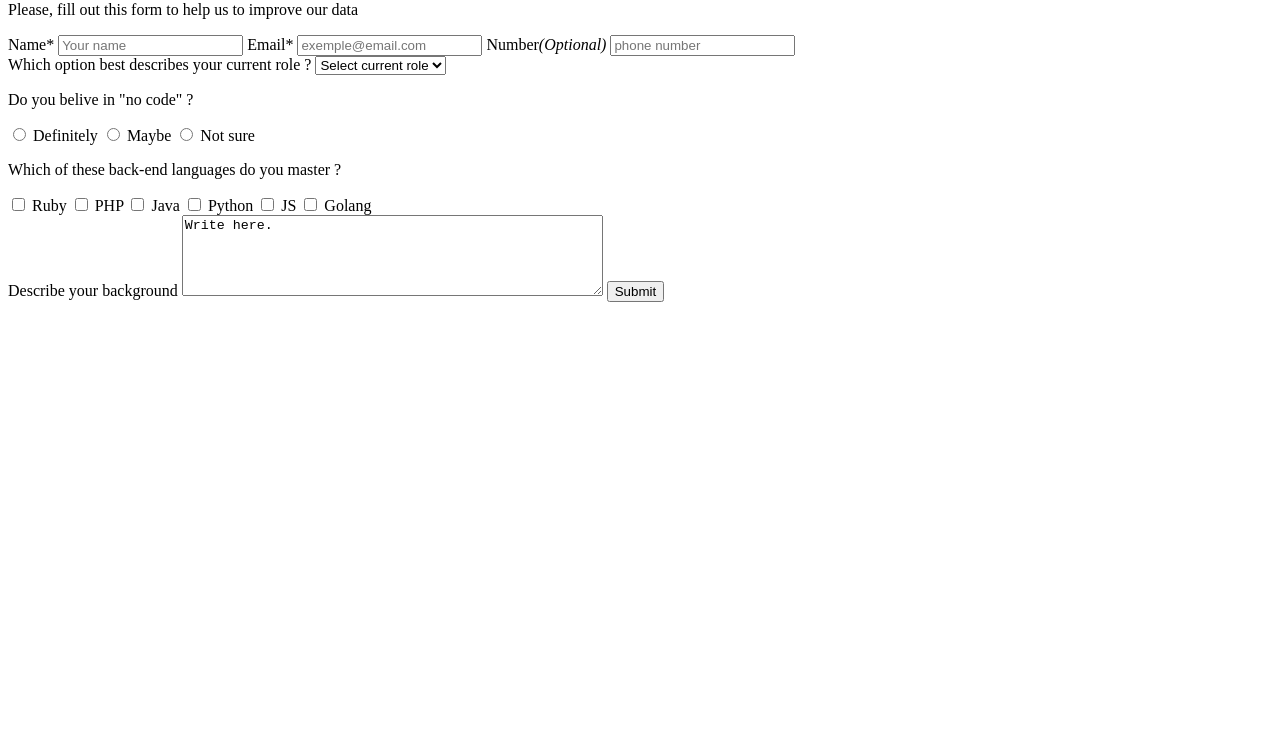
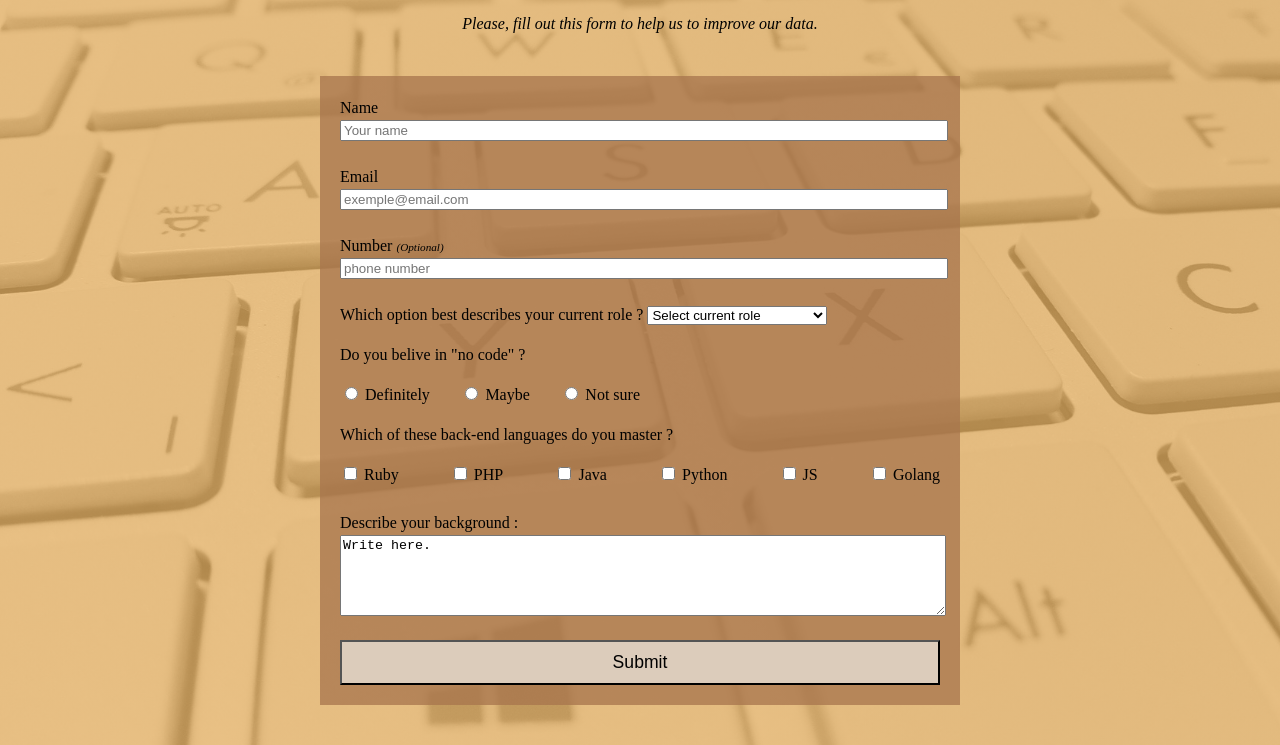
Before and after one commit to Ben-Yeuse/Survey-Form-FCC, a plain HTML site: page index.html in a window 1280 px wide. Shown: the part 79-824 px from the top of the page. Before the commit the page ends 800 px from the top, so only its background shows below. Drawn offline with Linux system fonts and the light colour scheme.

Commit message:
Add design

```diff
--- a/index.html
+++ b/index.html
@@ -3,18 +3,22 @@
 <head>
     <meta charset="UTF-8">
     <meta name="viewport" content="width=device-width, initial-scale=1.0">
+    <link rel="stylesheet" type="text/css" href="style.css" media="screen" />
     <title>Survey Form</title>
 </head>
 <body>
+    <div id="main">
         <h1 id="title">Developer Survey Form</h1>
-    <p id="description">Please, fill out this form to help us to improve our data</p>
+        <p id="description">Please, fill out this form to help us to improve our data.</p>
         <form id="survey-form">
-        <label id="name-label" for="name">Name*</label>
-            <input id="name" type="text" name="name" required placeholder="Your name">
-        <label id="email-label" for="email">Email*</label>
-            <input id="email" type="email" name="email" required placeholder="exemple@email.com" min="0" max="9999999999">
-        <label id="number-label" for="number">Number<em>(Optional)</em></label>
-            <input id="number" type="number" name="number" placeholder="phone number">  <!--Double validation required-->
+            <label id="name-label" for="name">Name</label>
+                <input id="name" class="id-info" type="text" name="name" required placeholder="Your name">
+            <br>
+            <label id="email-label" for="email">Email</label>
+                <input id="email" class="id-info" type="email" name="email" required placeholder="exemple@email.com">
+            <br>
+            <label id="number-label" for="number">Number <em>(Optional)</em></label>
+                <input id="number" class="id-info" type="number" name="number" placeholder="phone number" min="0" max="9999999999">
             <br>
             <label for="dropdown">Which option best describes your current role ?</label>
             <select id="dropdown" name="foo">
@@ -27,30 +31,44 @@
             </select>
             <br>
             <p>Do you belive in "no code" ?</p>
+            <div id="container-radio">
+                <label for="definitely">
                     <input id="definitely" type="radio" name="noCode" value="definitely">
-        <label for="definitely">Definitely</label>
+                Definitely</label>
+                <label for="maybe">
                     <input id="maybe" type="radio" name="noCode" value="maybe">
-        <label for="maybe">Maybe</label>
+                Maybe</label>
+                <label for="notSure">
                     <input id="notSure" type="radio" name="noCode" value="notSure">
-        <label for="notSure">Not sure</label>
+                Not sure</label>
+            </div>
+            <p>Which of these back-end languages do you master ?</p>
+            <div id="container-checkbox">
+                <label for="ruby">
+                    <input id="ruby" type="checkbox" name="backEnd" value="ruby">
+                Ruby</label>
+                <label for="php">
+                    <input id="php" type="checkbox" name="backEnd" value="php">
+                PHP</label>
+                <label for="java">
+                    <input id="java" type="checkbox" name="backEnd" value="java">
+                Java</label>
+                <label for="python">
+                    <input id="python" type="checkbox" name="backEnd" value="python">
+                Python</label>
+                <label for="js">
+                    <input id="js" type="checkbox" name="backEnd" value="js">
+                JS</label>
+                <label for="golang">
+                    <input id="golang" type="checkbox" name="backEnd" value="golang">
+                Golang</label>
+            </div>
             <br>
-        <p>Which of these back-end languages do you master ?</p>
-        <input id="ruby" type="checkbox" name="backEnd" value="ruby">
-        <label for="ruby">Ruby</label>
-        <input id="php" type="checkbox" name="backEnd" value="php">
-        <label for="php">PHP</label>
-        <input id="java" type="checkbox" name="backEnd" value="java">
-        <label for="java">Java</label>
-        <input id="python" type="checkbox" name="backEnd" value="python">
-        <label for="python">Python</label>
-        <input id="js" type="checkbox" name="backEnd" value="js">
-        <label for="js">JS</label>
-        <input id="golang" type="checkbox" name="backEnd" value="golang">
-        <label for="golang">Golang</label>
+            <label for="comment">Describe your background :</label>
+            <textarea id="comment" name="comment" rows="5">Write here.</textarea>
             <br>
-        <label for="comment">Describe your background</label>
-        <textarea id="comment" name="comment" rows="5" cols="50">Write here.</textarea>
             <button id="submit" type="submit">Submit</button>
         </form>
+    </div>
 </body>
 </html>
--- /dev/null
+++ b/style.css
@@ -0,0 +1,93 @@
+/*
+#646E78 => Black Coral
+#8D98A7 => Cadet Grey
+#DCCCBB => Almond
+#EAB464 => Sunray
+#A7754D => Cafe Au Lait
+*/
+
+
+body {
+    background: linear-gradient(
+            rgba(234, 180, 100, 0.75),
+            rgba(234, 180, 100, 0.75)
+        ), /*#EAB464*/
+        url("keyboard.jpg");
+    background-size: cover;
+}
+
+#main {
+    min-width: 160px;
+    max-width: 640px;
+    margin: auto;
+    line-height: 1.5;
+}
+
+h1 {
+    text-align: center;
+}
+
+h1 + p {
+    text-align: center;
+}
+
+#description {
+    font-style: italic;
+}
+
+form {
+    background-color:rgba(167, 117, 77, 0.75); /*#A7754D*/
+    margin-top: 40px;
+    margin-bottom: 40px;
+    padding: 20px;
+}
+
+#container-radio {
+    max-width:300px;
+}
+
+#container-checkbox, #container-radio {
+    display: flex;
+    flex-direction: row;
+    justify-content: space-between;
+    flex-wrap: wrap;
+}
+
+.id-info {
+    display: block;
+    width: 100%;
+    margin: auto;
+    position: relative;
+}
+
+em {
+    font-size: 0.7em;
+}
+
+select {
+    display: inline-block;
+    width: 30%;
+    min-width: 100px;
+}
+
+[type="checkbox"] {
+    display: table-cell;
+}
+
+[type="checkbox"] label {
+    display: table-cell;
+}
+
+textarea {
+    display: block;
+    width: 100%;
+}
+
+button {
+    display: block;
+    width: 100%;
+    margin: auto;
+    padding: 10px 0 10px 0;
+    background-color: #DCCCBB;
+    font-size: 1.1em;
+}
```
Also changed, not shown: keyboard.jpg (added). Lines whose indentation alone changed are shown as unchanged.
